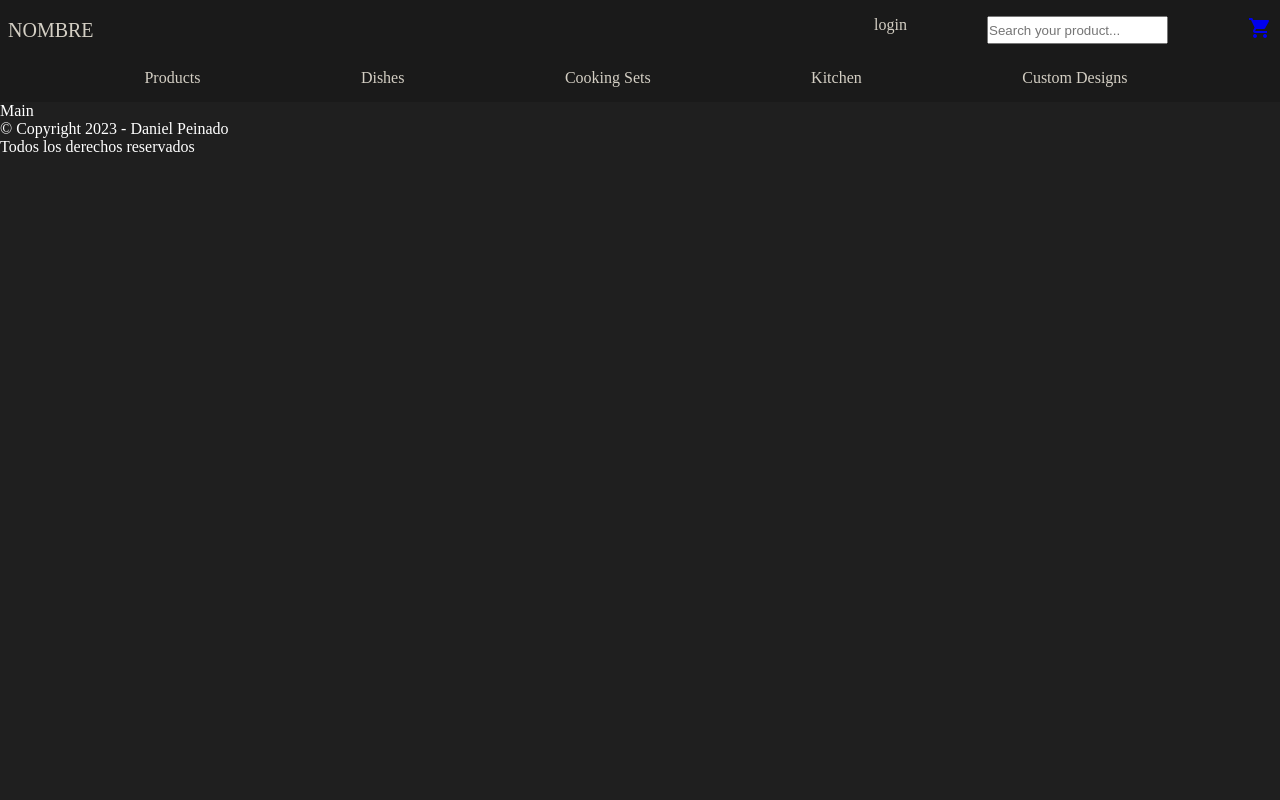
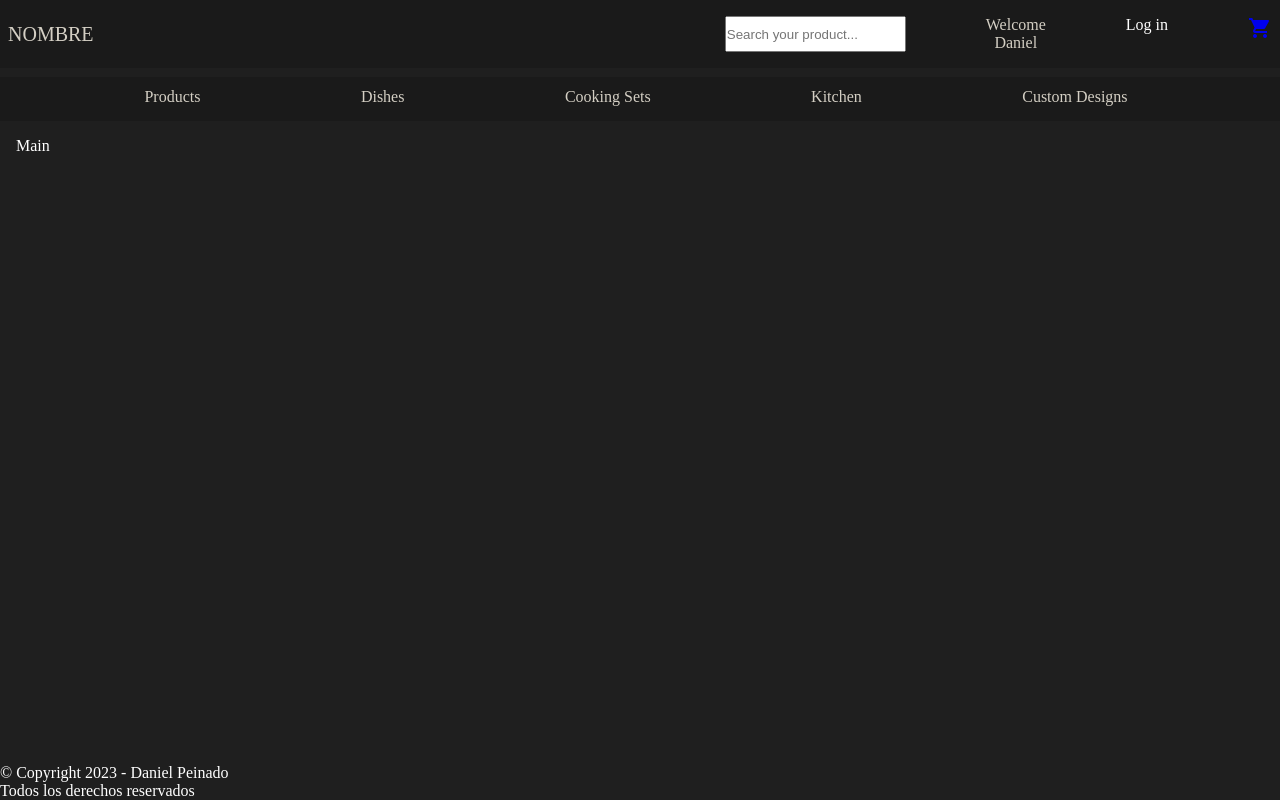
Before and after one commit to DanielPeinadoB/reactjs-ecommerce, a React (Create React App) app: page / in a window 1280 px wide. Built offline with nearby package versions, Linux system fonts and the light colour scheme.

Commit message:
desafio 04

```diff
--- a/src/App.js
+++ b/src/App.js
@@ -3,6 +3,7 @@ import Footer from "./components/Footer"
 import Main from "./Main"
 
 const App = () => {
+
   return (
       <>
         <Header/>
--- a/src/Main.js
+++ b/src/Main.js
@@ -2,7 +2,9 @@ import React from 'react'
 
 const Main = () => {
   return (
-    <div>Main</div>
+    <main className='main'>
+      <div>Main</div>
+    </main>
   )
 }
 
--- a/src/components/Footer.js
+++ b/src/components/Footer.js
@@ -2,10 +2,10 @@ import React from 'react'
 
 const Footer = () => {
   return (
-    <div>
+    <footer>
         <p>&copy; Copyright 2023 - Daniel Peinado</p>
         <p>Todos los derechos reservados</p>
-    </div>
+    </footer>
   )
 }
 
--- /dev/null
+++ b/src/components/ItemListContainer.js
@@ -0,0 +1,15 @@
+import React from 'react'
+
+const ItemListContainer = ({username, message}) => {
+
+    //const {username, password} = props
+
+  return (
+    <div className='nav-login'>
+        <span>{message}</span>
+        <span>{username}</span>
+    </div>
+  )
+}
+
+export default ItemListContainer
--- a/src/components/NavBar.js
+++ b/src/components/NavBar.js
@@ -1,5 +1,6 @@
 import React from 'react'
 import CartWidget from './CartWidget'
+import ItemListContainer from './ItemListContainer'
 
 const NavBar = () => {
   return (
@@ -12,8 +13,13 @@ const NavBar = () => {
                 <div className='nav-container'>
                     <div className='me-auto'></div>
                     <div className='nav-upperline'>
-                        <div className='nav-item'>login</div>
                         <input placeholder='Search your product...' autoComplete='off' />
+                        <div className='nav-item'>
+                            <ItemListContainer username="Daniel" message="Welcome"/>
+                        </div>
+                        <div>
+                            <span>Log in</span>
+                        </div>
                         <div className='nav-item'>
                             <a href="/">
                                 <CartWidget/>
--- a/src/styles.css
+++ b/src/styles.css
@@ -2,6 +2,20 @@
     padding: 0px;
     margin: 0px;
     box-sizing: border-box;}
+
+html , body , #root {
+    height: 100vh;
+}
+
+#root {
+    display: flex;
+    flex-direction: column;
+}
+
+main {
+    flex-grow: 1;
+    padding: 1rem;
+}
 
 body {
     background-color: #1f1f1f;
@@ -64,12 +78,17 @@ body {
             font-size: 1rem;
             color: #d4cfc4; }
 
+.nav-login {
+    display: flex;
+    flex-direction: column;
+}
+
 .nav-scroller {
     position: relative;
     z-index: 2;
     height: 2.75rem;
     overflow-y: hidden;
-    margin-top: 3.6rem;
+    margin-top: 4.8rem;
 }
 
 
```
